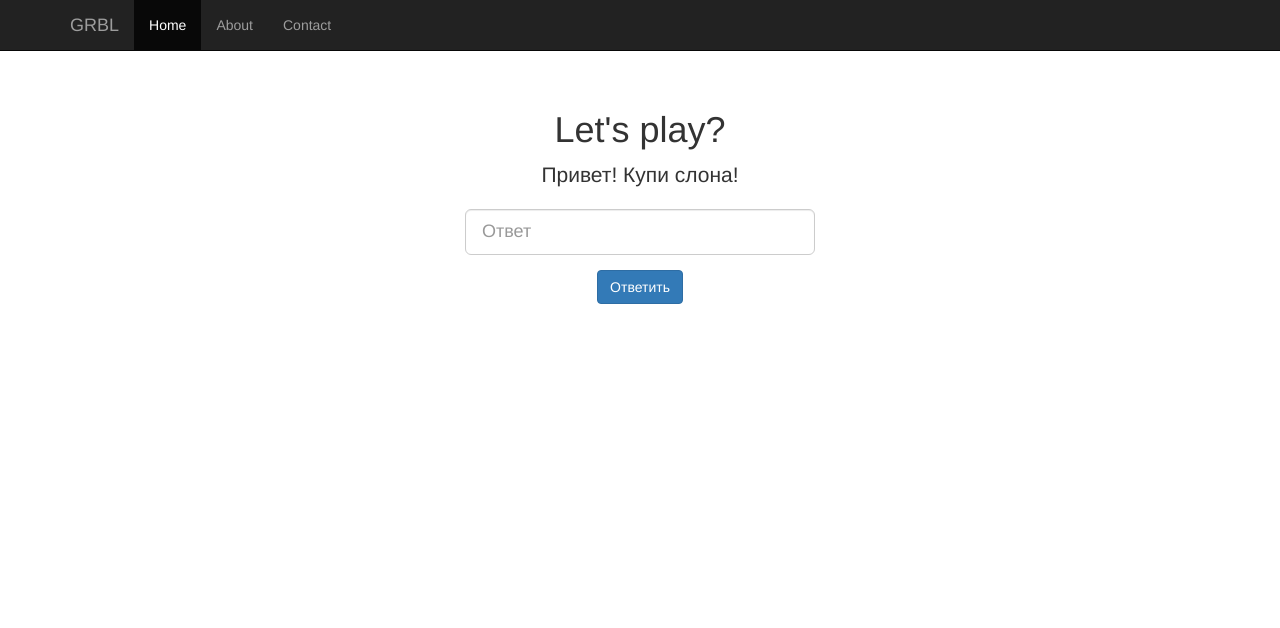
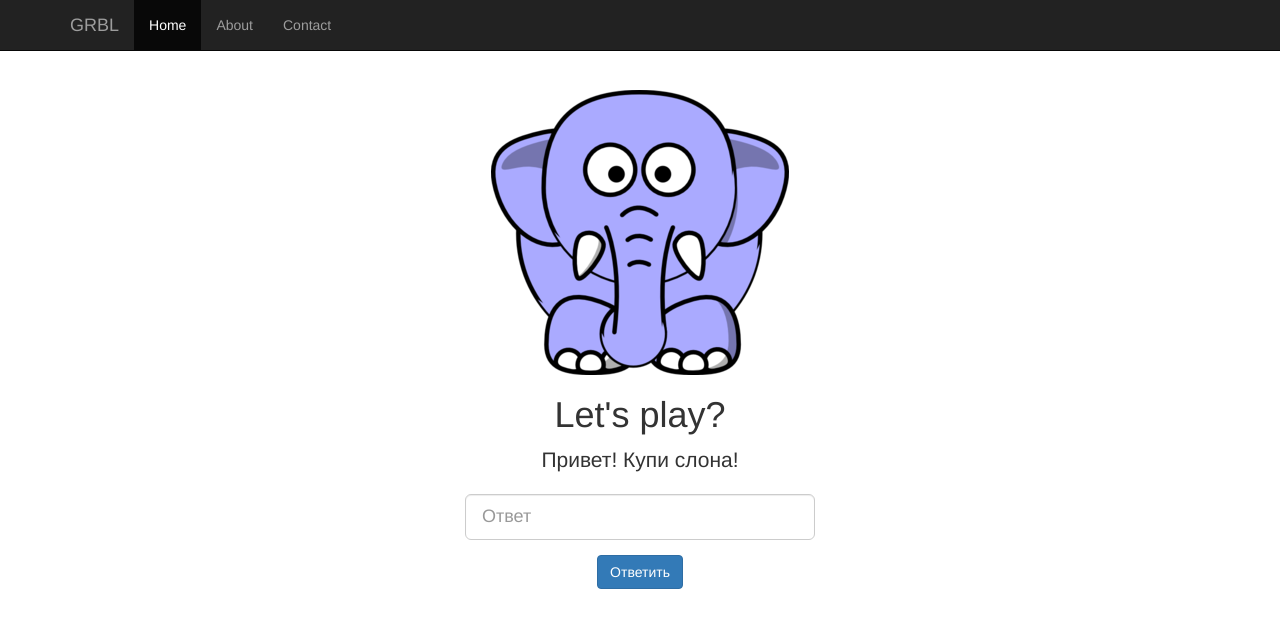
Before and after one commit to grabli1989/grabli1989.github.io, a plain HTML site: page index.html in a window 1280 px wide. Drawn offline with nearby package versions, Linux system fonts and the light colour scheme.

Commit message:
add elephant.png

```diff
--- a/index.html
+++ b/index.html
@@ -51,6 +51,7 @@
 
     <div class="container">
       <div class="letsplay">
+        <img src="images/elephant.png" alt="">
         <h1>Let's play?</h1>
         <p id="question" class="lead">Привет! Купи слона!</p>
         <form>
```
Also changed, not shown: images/elephant.png (added).
